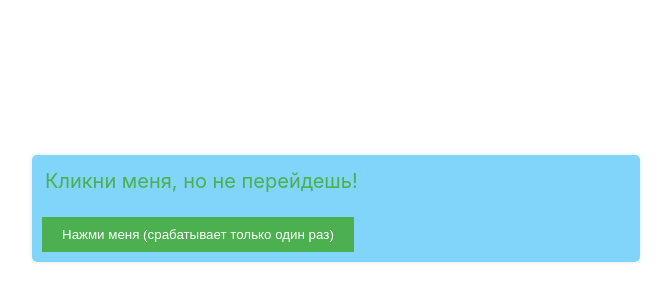
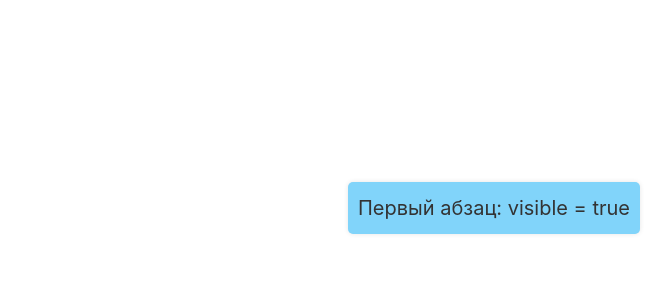
Before and after one commit to rayssssbush/vue_uch, a Vue app: page / in a window 1280 px wide. Shown: the part 192-492 px from the top of the page, without its empty margins (0-671 px from the left). Built offline with nearby package versions, Linux system fonts and the light colour scheme.

Commit message:
Задание 14

```diff
--- a/src/App.vue
+++ b/src/App.vue
@@ -4,15 +4,11 @@ import TheWelcome from './components/TheWelcome.vue'
 </script>
 <template>
 	<div>
-		<!-- Ссылка с обработчиком клика, отменяющим переход -->
-		<a href="https://example.com" @click.prevent="handleLinkClick"
-			>Кликни меня, но не перейдешь!</a
-		>
+		<!-- Первый абзац, показывается, если visible = true -->
+		<p v-if="visible">Первый абзац: visible = true</p>
 
-		<!-- Кнопка с обработчиком клика, срабатывающим только один раз -->
-		<button @click="handleButtonClick" :disabled="buttonClicked">
-			Нажми меня (срабатывает только один раз)
-		</button>
+		<!-- Второй абзац, показывается, если visible = false -->
+		<p v-else>Второй абзац: visible = false</p>
 	</div>
 </template>
 
@@ -20,45 +16,14 @@ import TheWelcome from './components/TheWelcome.vue'
 export default {
 	data() {
 		return {
-			buttonClicked: false, // Флаг, чтобы отслеживать, был ли клик по кнопке
+			visible: true, // Изначальное значение для visible
 		}
-	},
-	methods: {
-		// Обработчик клика по ссылке, предотвращающий переход
-		handleLinkClick(event) {
-			console.log('Ссылка была кликнута, но переход не произошел.')
-			// Если необходимо, можно добавить дополнительную логику обработки
-		},
-
-		// Обработчик клика по кнопке, срабатывающий только один раз
-		handleButtonClick() {
-			if (!this.buttonClicked) {
-				console.log('Кнопка была кликнута!')
-				this.buttonClicked = true // Останавливаем дальнейшие клики
-			}
-		},
 	},
 }
 </script>
 
 <style scoped>
-a {
-	color: #4caf50;
-	text-decoration: none;
-}
-
-button {
-	padding: 10px 20px;
-	background-color: #4caf50;
-	color: white;
-	border: none;
-	cursor: pointer;
-	margin-top: 20px;
-}
-
-button:disabled {
-	background-color: #cccccc;
-}
+/* Стили по желанию */
 </style>
 
 <style scoped>
```
